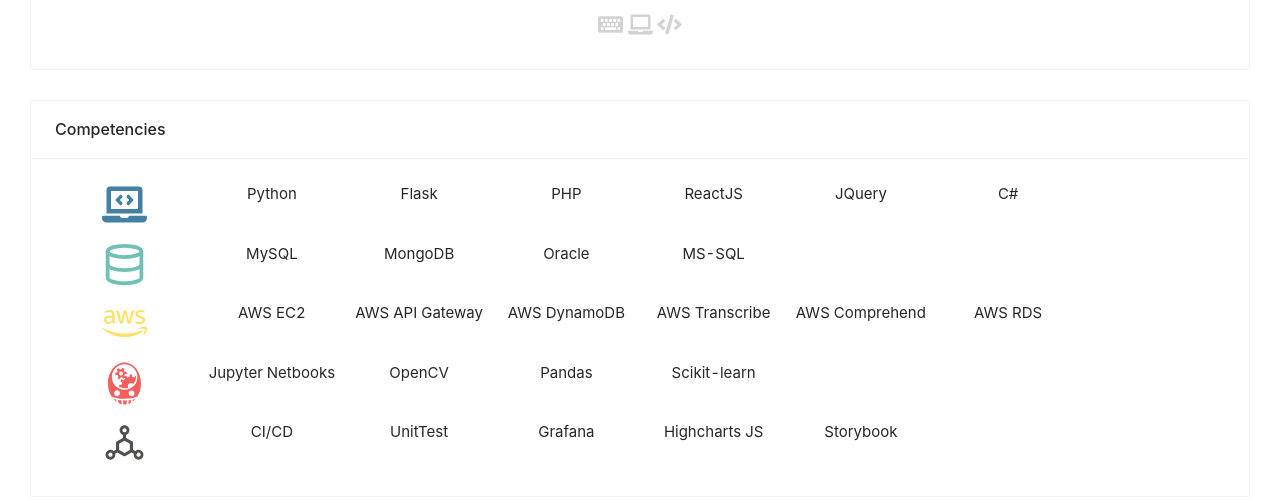
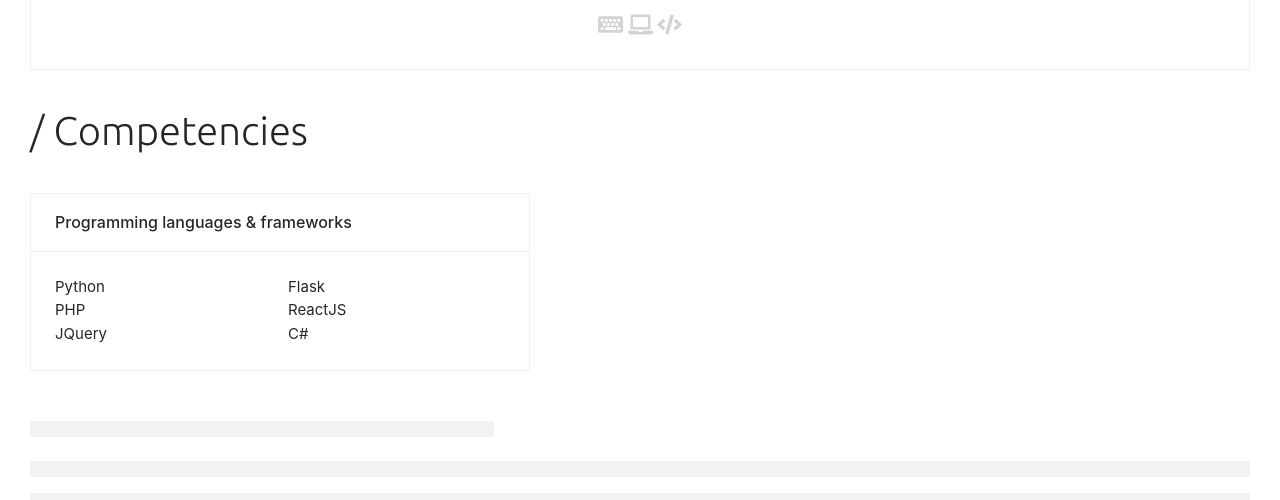
Before and after one commit to ttinajero/ttinajero.github.io, a React (Create React App) app: page / in a window 1280 px wide. Shown: the part 452-952 px from the top of the page. Built offline with nearby package versions, Linux system fonts and the light colour scheme.

Commit message:
Regreso a lo basico

```diff
--- a/src/components/Competencies.jsx
+++ b/src/components/Competencies.jsx
@@ -19,58 +19,30 @@
     return (
         <Row>
             <Col span={24} >
+            <div style={{textAlign: 'left', padding: '30px 0px 0px 30px', fontSize:40, fontFamily: 'Ubuntu'}}>
+                    / Competencies
+            </div>
+            </Col>
+            <Col span={8}>
                 <div style={{textAlign: 'justify', padding: '30px 30px 0px 30px'}}>
-                    <Card title="Competencies" style={{ fontWeight: 'normal', fontSize:15 }}>
-                        <Row gutter={[8, 8]}>
-                            <Col span={3} align="middle"><FaLaptopCode style={iconLaptop} /></Col>
-                            <Col span={3} align="middle">Python</Col>
-                            <Col span={3} align="middle">Flask</Col>
-                            <Col span={3} align="middle">PHP</Col>
-                            <Col span={3} align="middle">ReactJS</Col>
-                            <Col span={3} align="middle">JQuery</Col>
-                            <Col span={3} align="middle">C#</Col>
-                            <Col span={3} align="middle"></Col>
-
-                            <Col span={3} align="middle"><FiDatabase  style={iconDB}/></Col>
-                            <Col span={3} align="middle">MySQL</Col>
-                            <Col span={3} align="middle">MongoDB</Col>
-                            <Col span={3} align="middle">Oracle</Col>
-                            <Col span={3} align="middle">MS-SQL</Col>
-                            <Col span={3} align="middle"></Col>
-                            <Col span={3} align="middle"></Col>
-                            <Col span={3} align="middle"></Col>
-
-                            <Col span={3} align="middle"><FaAws  style={iconAWS}/></Col>
-                            <Col span={3} align="middle">AWS EC2</Col>
-                            <Col span={3} align="middle">AWS API Gateway</Col>
-                            <Col span={3} align="middle">AWS DynamoDB</Col>
-                            <Col span={3} align="middle">AWS Transcribe</Col>
-                            <Col span={3} align="middle">AWS Comprehend</Col>
-                            <Col span={3} align="middle">AWS RDS</Col>
-                            <Col span={3} align="middle"></Col>
-
-                            <Col span={3} align="middle"><GiArtificialIntelligence  style={iconIA}/></Col>
-                            <Col span={3} align="middle">Jupyter Netbooks</Col>
-                            <Col span={3} align="middle">OpenCV</Col>
-                            <Col span={3} align="middle">Pandas</Col>
-                            <Col span={3} align="middle">Scikit-learn</Col>
-                            <Col span={3} align="middle"></Col>
-                            <Col span={3} align="middle"></Col>
-                            <Col span={3} align="middle"></Col>
-
-
-                            <Col span={3} align="middle"><AiOutlineDeploymentUnit  style={iconDeploy}/></Col>
-                            <Col span={3} align="middle">CI/CD</Col>
-                            <Col span={3} align="middle">UnitTest</Col>
-                            <Col span={3} align="middle">Grafana</Col>
-                            <Col span={3} align="middle">Highcharts JS</Col>
-                            <Col span={3} align="middle">Storybook</Col>
-                            <Col span={3} align="middle"></Col>
-                            <Col span={3} align="middle"></Col>
+                    <Card title="Programming languages & frameworks" style={{ width: 500, fontWeight: 'normal', fontSize:15 }}>
+                        <Row gutter={[16, 16]}>
+                            <Col span={12}>Python</Col>
+                            <Col span={12}>Flask</Col>
+                        </Row>
+                        <Row gutter={[16, 16]}>
+                            <Col span={12}>PHP</Col>
+                            <Col span={12}>ReactJS</Col>
+                        </Row>
+                        <Row gutter={[16, 16]}>
+                            <Col span={12}>JQuery</Col>
+                            <Col span={12}>C#</Col>
                         </Row>
                     </Card>
                 </div>
+
             </Col>
+
         </Row>
     )
 }
```
